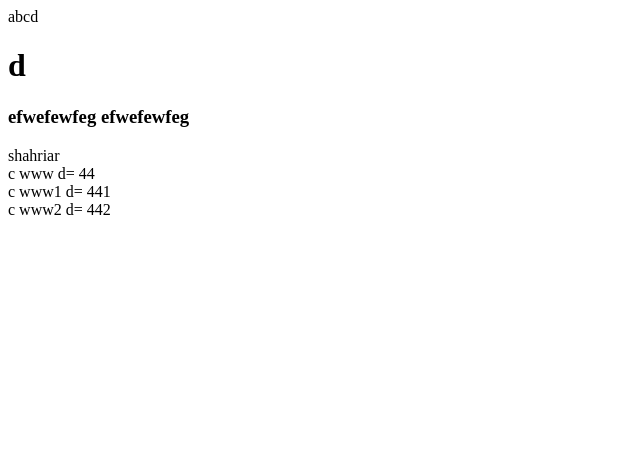
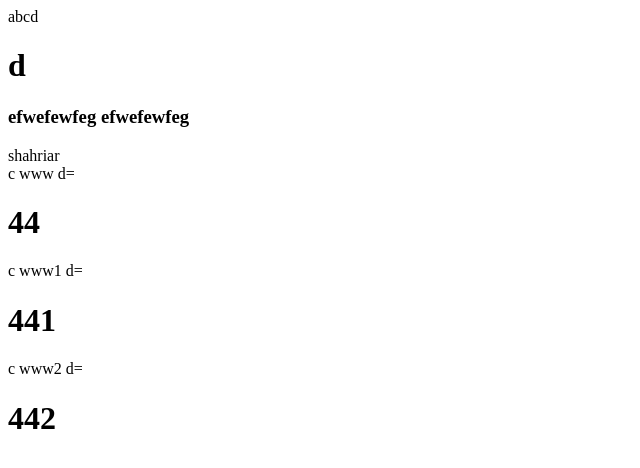
Before and after one commit to shahriarKabir44/sk.js, a plain HTML site: page index.html in a window 1280 px wide. Shown: the whole page, without its empty margins (0-640 px from the left). Drawn offline with Linux system fonts and the light colour scheme.

Commit message:
fixed nested elements in loops

```diff
--- a/app.js
+++ b/app.js
@@ -56,7 +56,7 @@ function renderValue(root = appRoot[0], iteratorName = null, iteratorObject = nu
         }
 
         else if (root.childNodes[n].nodeType == 1) {
-            renderValue(root.childNodes[n]);
+            renderValue(root.childNodes[n], iteratorName, iteratorObject);
         }
     }
 
--- a/index.html
+++ b/index.html
@@ -23,7 +23,9 @@
         </div>
 
         <div sk-loop="data,datas">
-            c {{data.name}} d= {{data.roll}}
+            c {{data.name}} d= <h1>
+                {{data.roll}}
+            </h1>
         </div>
 
     </div>
```
